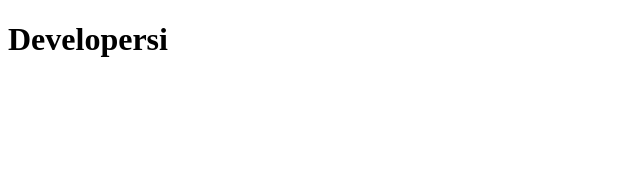
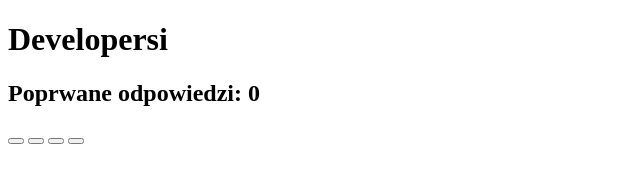
Before and after one commit to LukaszKudd/Developersi, a website: page public/index.html in a window 1280 px wide. Shown: the whole page, without its empty margins (0-640 px from the left). Drawn offline with Linux system fonts and the light colour scheme.

Commit message:
Adding a basic look

```diff
--- a/public/index.html
+++ b/public/index.html
@@ -9,7 +9,13 @@
 <body>
 
     <h1>Developersi</h1>
-
+    <h2>Poprwane odpowiedzi: <span
+        id="good-answers">0</span></h2>
+    <div id="question"></div>
+    <button id="answer1"></button>
+    <button id="answer2"></button>
+    <button id="answer3"></button>
+    <button id="answer4"></button>
 
     <script src="script.js"></script>
 </body>
```
